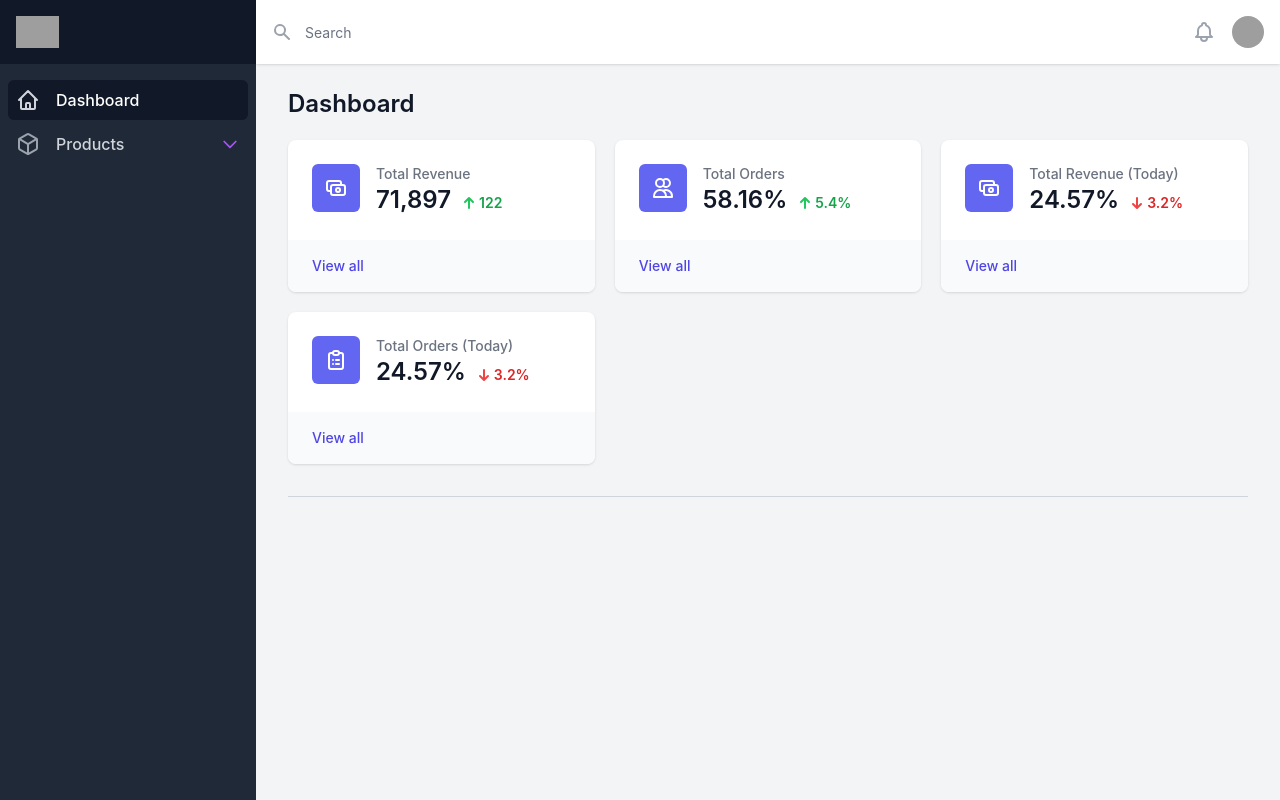
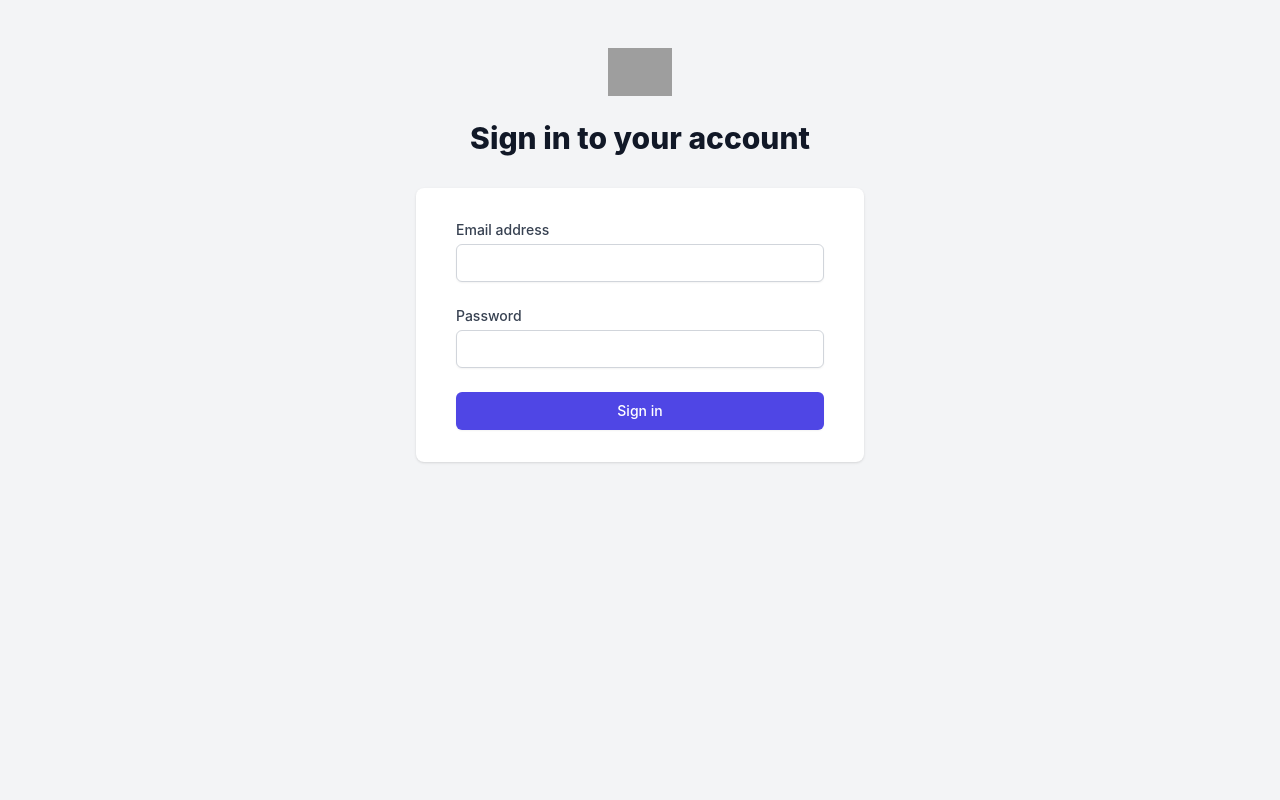
Before and after one commit to chirag3003/ecommerce-admin-side-tailwindcss, a React (Vite) app: page / in a window 1280 px wide. Built offline with nearby package versions, Linux system fonts and the light colour scheme; grey boxes are pictures that could not be loaded; a web font is replaced by a local one.

Commit message:
implemented login logout

```diff
--- a/src/App.jsx
+++ b/src/App.jsx
@@ -1,8 +1,7 @@
 import React from "react";
-import BasicLayout from "./components/Layouts/Basic";
-import { BrowserRouter, Route, Routes } from "react-router-dom";
-import routes from "./routes";
+import { BrowserRouter } from "react-router-dom";
 import AuthContext from "@helpers/Auth/AuthContext";
+import Routes from "@routes/index";
 
 function App() {
     let a = "";
@@ -10,21 +9,7 @@ function App() {
         <div className="App">
             <AuthContext>
                 <BrowserRouter>
-                    <BasicLayout>
-                        <Routes>
-                            {routes.map((route, index) => {
-                                return (
-                                    <Route
-                                        key={index}
-                                        path={route.route}
-                                        element={
-                                            <route.component {...route.props} />
-                                        }
-                                    />
-                                );
-                            })}
-                        </Routes>
-                    </BasicLayout>
+                    <Routes />
                 </BrowserRouter>
             </AuthContext>
         </div>
--- /dev/null
+++ b/src/components/Login/index.jsx
@@ -0,0 +1,116 @@
+import React, { useContext, useState } from "react";
+import Auth from "@helpers/Auth";
+
+export default function Login() {
+    const auth = useContext(Auth);
+    const [inputs, setInputs] = useState({
+        email: "",
+        password: "",
+    });
+
+    const changeInput = (evt) => {
+        const { name, value } = evt.target;
+        setInputs((old) => {
+            return {
+                ...old,
+                [name]: value,
+            };
+        });
+    };
+    const submitForm = (evt) => {
+        evt.preventDefault();
+        auth.login(inputs);
+    };
+    return (
+        <div className="min-h-full flex flex-col justify-center py-12 sm:px-6 lg:px-8">
+            <div className="sm:mx-auto sm:w-full sm:max-w-md">
+                <img
+                    className="mx-auto h-12 w-auto"
+                    src="https://tailwindui.com/img/logos/workflow-mark-indigo-600.svg"
+                    alt="Workflow"
+                />
+                <h2 className="mt-6 text-center text-3xl font-extrabold text-gray-900">
+                    Sign in to your account
+                </h2>
+            </div>
+
+            <div className="mt-8 sm:mx-auto sm:w-full sm:max-w-md">
+                <div className="bg-white py-8 px-4 shadow sm:rounded-lg sm:px-10">
+                    <form
+                        onSubmit={submitForm}
+                        className="space-y-6"
+                        action="#"
+                        method="POST"
+                    >
+                        <div>
+                            <label
+                                htmlFor="email"
+                                className="block text-sm font-medium text-gray-700"
+                            >
+                                Email address
+                            </label>
+                            <div className="mt-1">
+                                <input
+                                    id="email"
+                                    name="email"
+                                    type="email"
+                                    autoComplete="email"
+                                    required
+                                    className="appearance-none block w-full px-3 py-2 border border-gray-300 rounded-md shadow-sm placeholder-gray-400 focus:outline-none focus:ring-indigo-500 focus:border-indigo-500 sm:text-sm"
+                                    value={inputs.email}
+                                    onChange={changeInput}
+                                />
+                            </div>
+                        </div>
+
+                        <div>
+                            <label
+                                htmlFor="password"
+                                className="block text-sm font-medium text-gray-700"
+                            >
+                                Password
+                            </label>
+                            <div className="mt-1">
+                                <input
+                                    id="password"
+                                    name="password"
+                                    type="password"
+                                    required
+                                    className="appearance-none block w-full px-3 py-2 border border-gray-300 rounded-md shadow-sm placeholder-gray-400 focus:outline-none focus:ring-indigo-500 focus:border-indigo-500 sm:text-sm"
+                                    value={inputs.password}
+                                    onChange={changeInput}
+                                />
+                            </div>
+                        </div>
+
+                        {/* <div className="flex items-center justify-between">
+                            <div className="flex items-center">
+                                <input
+                                    id="remember-me"
+                                    name="remember-me"
+                                    type="checkbox"
+                                    className="h-4 w-4 text-indigo-600 focus:ring-indigo-500 border-gray-300 rounded"
+                                />
+                                <label
+                                    htmlFor="remember-me"
+                                    className="ml-2 block text-sm text-gray-900"
+                                >
+                                    Remember me
+                                </label>
+                            </div>
+                        </div> */}
+
+                        <div>
+                            <button
+                                type="submit"
+                                className="w-full flex justify-center py-2 px-4 border border-transparent rounded-md shadow-sm text-sm font-medium text-white bg-indigo-600 hover:bg-indigo-700 focus:outline-none focus:ring-2 focus:ring-offset-2 focus:ring-indigo-500"
+                            >
+                                Sign in
+                            </button>
+                        </div>
+                    </form>
+                </div>
+            </div>
+        </div>
+    );
+}
--- a/src/helpers/Auth/AuthContext.jsx
+++ b/src/helpers/Auth/AuthContext.jsx
@@ -7,6 +7,8 @@ const getLocalJWT = () => {
     try {
         const jwt = localStorage.getItem("jwt");
         if (jwt === null) {
+            return null;
+        } else if (jwt === "null") {
             return null;
         } else {
             return jwt;
@@ -30,11 +32,20 @@ function AuthContext({ children }) {
     const [jwt, setJwt] = useState(getLocalJWT());
     const [user, setUser] = useState({});
 
-    const login = () => {};
-    const logout = () => {};
+    const login = async ({ email, password }) => {
+        const res = await Axios.post("/user/login", { email, password }).catch(
+            (err) => console.error(err)
+        );
+        if (res.status === 200 && res.data) {
+            setJwt(res.data);
+        }
+    };
+    const logout = () => {
+        setJwt(null);
+    };
 
     useEffect(() => {
-        if (!jwt || jwt == "") {
+        if (!jwt || jwt == "" || jwt === null) {
             setUser(null);
             setLocalJwt(null);
             return;
--- a/src/helpers/Auth/index.js
+++ b/src/helpers/Auth/index.js
@@ -4,7 +4,7 @@ import { createContext } from "react";
 const authContext = createContext({
     jwt: null,
     user: null,
-    login: () => {},
+    login: async ({ email = "", password = "" }) => {},
     logout: () => {},
     Axios: Axios,
 });
--- a/src/index.css
+++ b/src/index.css
@@ -4,7 +4,12 @@
 @tailwind components;
 @tailwind utilities;
 
+html {
+    height: 100%;
+}
+
 body {
+    height: 100%;
     margin: 0;
     font-family: "Inter var", -apple-system, BlinkMacSystemFont, "Segoe UI",
         "Roboto", "Oxygen", "Ubuntu", "Cantarell", "Fira Sans", "Droid Sans",
--- /dev/null
+++ b/src/routes/index.jsx
@@ -0,0 +1,30 @@
+import React, { useContext } from "react";
+import Auth from "@helpers/Auth";
+import BasicLayout from "@/Layouts/Basic";
+import { Route, Routes } from "react-router-dom";
+import routeList from "./routeList";
+import Login from "@/Login";
+
+function RouteComponent() {
+    const auth = useContext(Auth);
+    if (!auth.jwt || auth.jwt === "") {
+        return <Login />;
+    }
+    return (
+        <BasicLayout>
+            <Routes>
+                {routeList.map((route, index) => {
+                    return (
+                        <Route
+                            key={index}
+                            path={route.route}
+                            element={<route.component {...route.props} />}
+                        />
+                    );
+                })}
+            </Routes>
+        </BasicLayout>
+    );
+}
+
+export default RouteComponent;
```
Also changed, not shown: src/components/Layouts/Basic/Header.jsx (+39 -23 lines), src/routes/routeList.js (renamed from src/routes/index.js).
